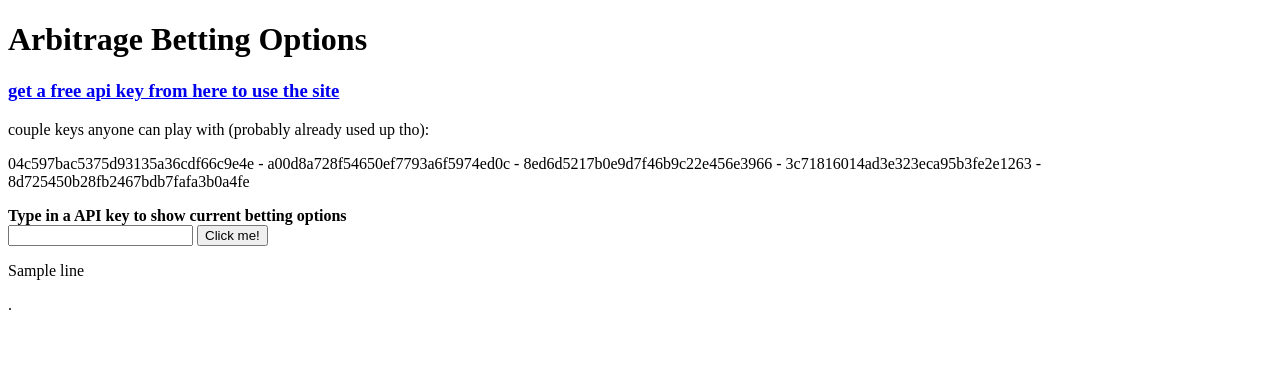
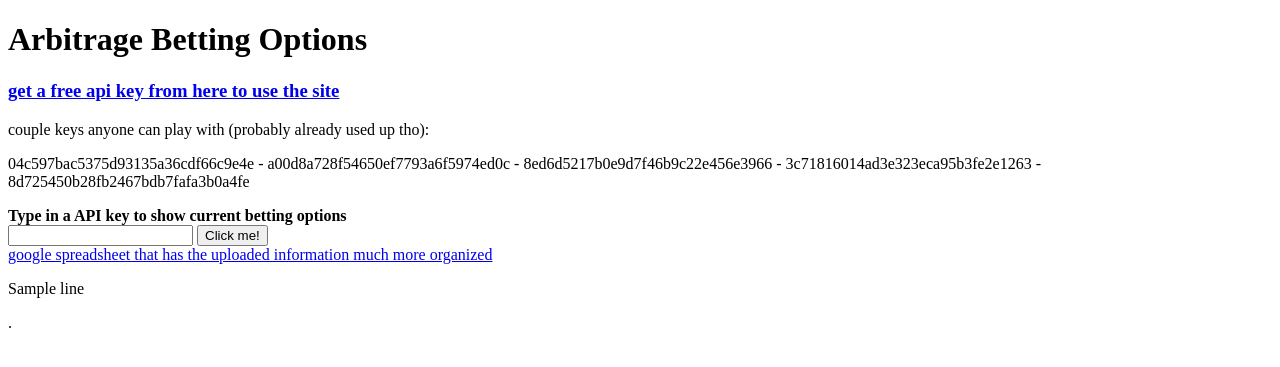
Before and after one commit to Frankiepy/arbitrage, a Django app: template updated_betting/counter/templates/index.html in a window 1280 px wide. Shown: the top 367 px of the page. Run offline with Django 3.2, Linux system fonts and the light colour scheme; the template is opened without the code that fills it: most values are stand-ins (such as "Sample title", 1, 10 or a date in 2020).

Commit message:
Update index.html

```diff
--- a/updated_betting/counter/templates/index.html
+++ b/updated_betting/counter/templates/index.html
@@ -15,6 +15,7 @@
         <input type="text" name="key" value="">
         <button type="submit">Click me!</button>
     </form>
+    <a href=https://docs.google.com/spreadsheets/d/1fblZM76XYfcG82Qel4xKiFnrVwyE_2D7UkV5XbdETFE/edit#gid=0>google spreadsheet that has the uploaded information much more organized</a>
     {% for line in count %}
     {% for l in line %}
     <p>{{ l }}</p>
```
